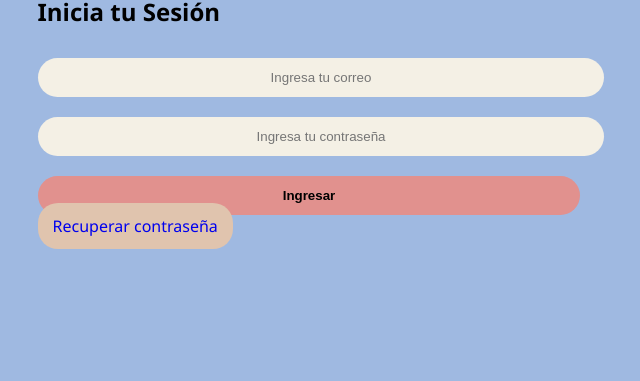
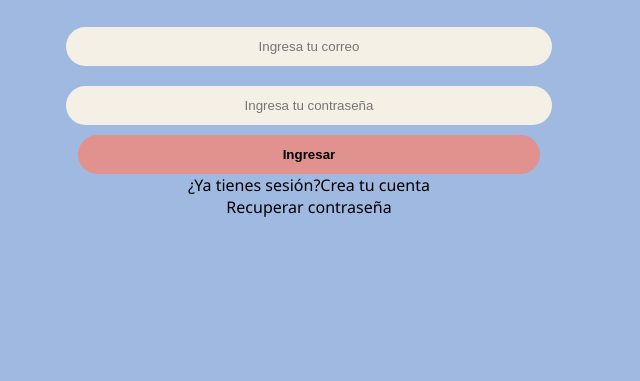
Before and after one commit to Leidyesme/turpial, a website: page src/views/auth/login/login.html in a window 1280 px wide. Shown: the part 419-800 px from the top of the page, without its empty margins (331-971 px from the left). Drawn offline with Linux system fonts and the light colour scheme.

Commit message:
agraga contenido

```diff
--- a/src/views/auth/login/login.html
+++ b/src/views/auth/login/login.html
@@ -19,9 +19,9 @@
                 <input type="email" class="login__input" id="correo" placeholder="Ingresa tu correo" required>
                 <input type="password" class="login__input" id="contraseña" placeholder="Ingresa tu contraseña" required>
 
-                <button type="submit" class="btn-ingresar">Ingresar</button>
+                <button type="submit" class="login__boton">Ingresar</button>
             </form>
-
+            <a href="#" class="login__crearcuenta">¿Ya tienes sesión?Crea tu cuenta</a>
             <a href="#" class="login__link">Recuperar contraseña</a>
         </div>
     </div>
--- a/style/componentes/boton.css
+++ b/style/componentes/boton.css
@@ -1,4 +1,4 @@
-.btn-ingresar {
+.login__boton {
     background-color: var(--rojo);
     color: var(--text-color);
     border: none;
@@ -6,6 +6,5 @@
     border-radius: 20px;
     cursor: pointer;
     font-weight: bold;
-    width: 100%;
-    margin-top: 10px;
+    width: 85%;
 }
--- /dev/null
+++ b/style/componentes/container.css
@@ -0,0 +1,5 @@
+.container{
+    text-align: center;
+    justify-content: center;
+    margin: 5px;
+}
--- a/style/componentes/input.css
+++ b/style/componentes/input.css
@@ -1,5 +1,5 @@
-input {
-    width: 100%;
+.login__input {
+    width: 85%;
     padding: 12px;
     margin: 10px 0;
     border-radius: 20px;
--- a/style/componentes/login.css
+++ b/style/componentes/login.css
@@ -1,7 +1,15 @@
 .login__link{
-    font-style: none;
-    background-color: var(--marron);
-    padding: 12px 15px;
-    border-radius: 20px;
     text-decoration: none;
+    color: var(--text-color);
+    text-align: center;
+    justify-content: center;
 }
+
+.login__crearcuenta{
+    text-decoration: none;
+    color: var(--text-color);
+    text-align: center;
+    justify-content: center;
+    display: flex;
+    flex-direction: column;
+}
--- a/style/style-elimiar.css
+++ b/style/componentes/logo.css
@@ -1,8 +1,4 @@
-.container {
-
-}
-
-.logo-circle {
+.login__img {
     background-color: var(--beige);
     border-radius: 50%;
     width: 200px;
--- a/style/main.css
+++ b/style/main.css
@@ -2,6 +2,8 @@
 @import "../style/componentes/boton.css";
 @import "../style/componentes/input.css";
 @import "../style/componentes/login.css";
+@import "../style/componentes/logo.css";
+@import "../style/componentes/container.css";
 @import "../style/global/variables.css";
 @import "../style/layout/layout.css";
-@import "../style/pages/"
+/* @import "../style/pages/" */
```
Also changed, not shown: src/views/auth/create/create.html (+1 -1 lines).
